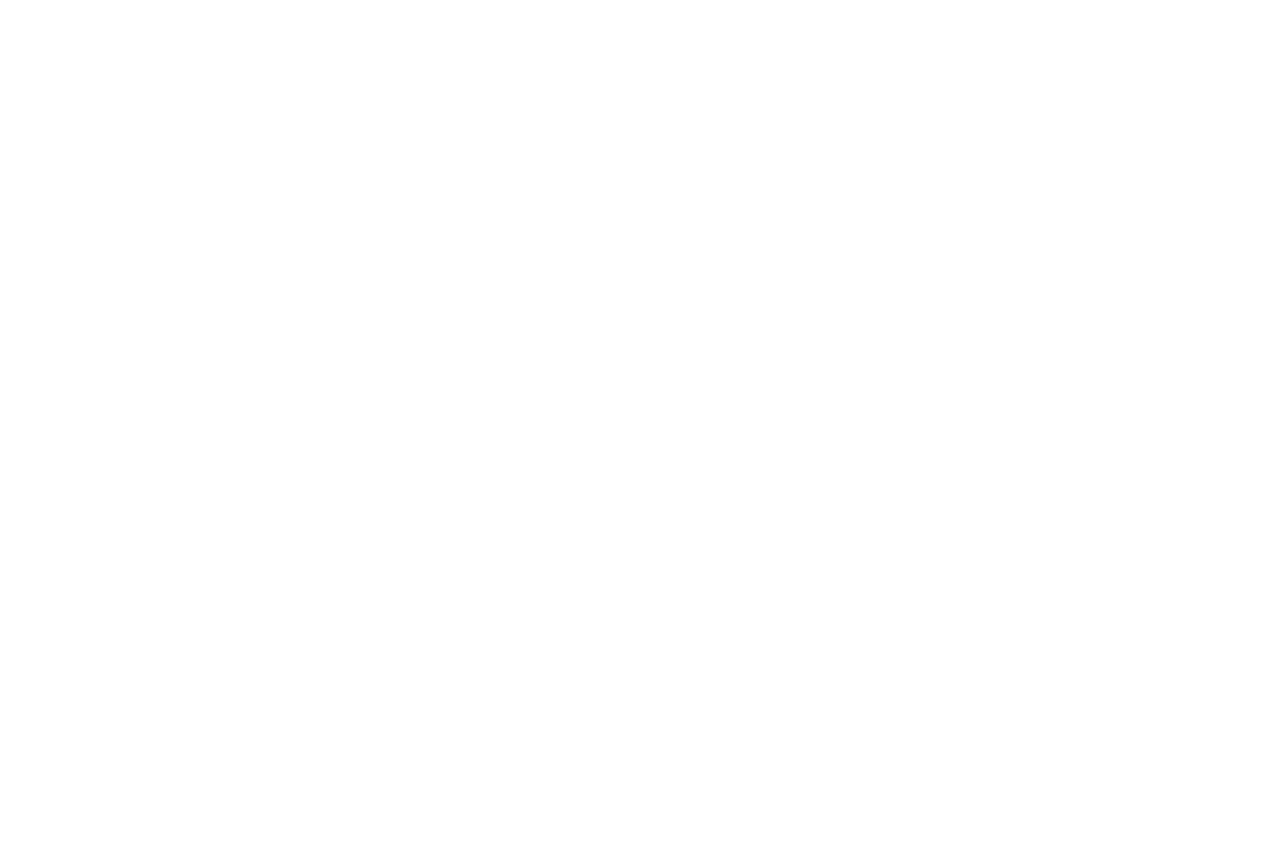
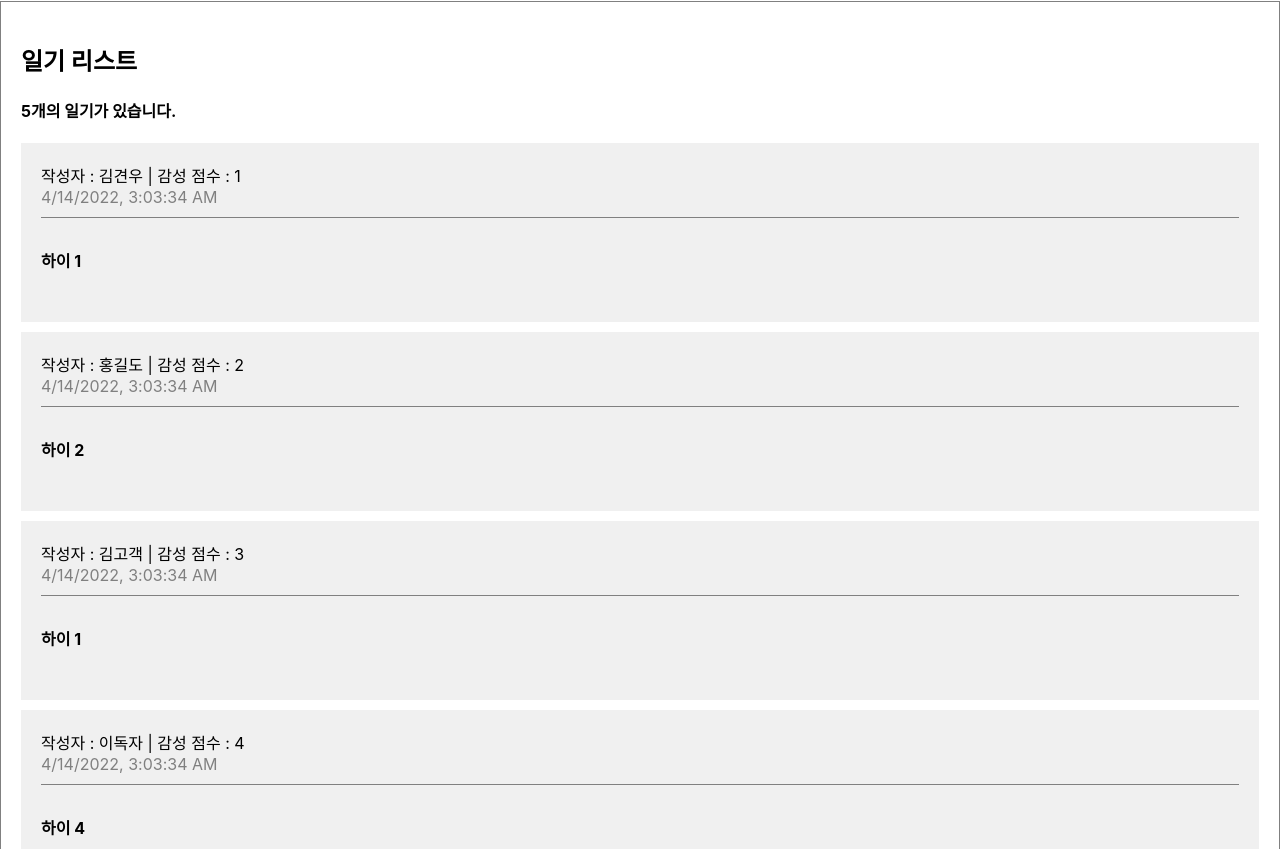
Before and after one commit to k2wackie/simplediary, a React (Create React App) app: page / in a window 1280 px wide. Shown: the part 491-1340 px from the top of the page. Before the commit the page ends 800 px from the top, so only its background shows below. Built offline with nearby package versions, Linux system fonts and the light colour scheme.

Commit message:
dummy List rendering

```diff
--- a/src/App.css
+++ b/src/App.css
@@ -26,3 +26,37 @@ textarea {
   padding: 10px;
   cursor: pointer;
 }
+
+/* List */
+.DiaryList {
+  border: 1px solid gray;
+  padding: 20px;
+  margin-top: 20px;
+}
+
+.diaryList h2 {
+  text-align: center;
+}
+
+/* Item */
+.DiaryItem {
+  background-color: rgb(240, 240, 240);
+  margin-bottom: 10px;
+  padding: 20px;
+}
+
+.DiaryItem .info {
+  border-bottom: 1px solid gray;
+  padding-bottom: 10px;
+  margin-bottom: 10px;
+}
+
+.DiaryItem .date {
+  color: gray;
+}
+
+.DiaryItem .content {
+  font-weight: bold;
+  margin-bottom: 30px;
+  margin-top: 30px;
+}
--- a/src/App.js
+++ b/src/App.js
@@ -1,10 +1,50 @@
 import "./App.css";
 import DiaryEditor from "./DiaryEditor";
+import DiaryList from "./DiaryList";
+
+const dummyList = [
+  {
+    id: 1,
+    author: "김견우",
+    content: "하이 1",
+    emotion: 1,
+    created_date: new Date().getTime(),
+  },
+  {
+    id: 2,
+    author: "홍길도",
+    content: "하이 2",
+    emotion: 2,
+    created_date: new Date().getTime(),
+  },
+  {
+    id: 3,
+    author: "김고객",
+    content: "하이 1",
+    emotion: 3,
+    created_date: new Date().getTime(),
+  },
+  {
+    id: 4,
+    author: "이독자",
+    content: "하이 4",
+    emotion: 4,
+    created_date: new Date().getTime(),
+  },
+  {
+    id: 5,
+    author: "박작가",
+    content: "하이 5",
+    emotion: 5,
+    created_date: new Date().getTime(),
+  },
+];
 
 function App() {
   return (
     <div className="App">
       <DiaryEditor />
+      <DiaryList diaryList={dummyList} />
     </div>
   );
 }
--- /dev/null
+++ b/src/DiaryItem.js
@@ -0,0 +1,16 @@
+const DiaryItem = ({ author, content, created_date, emotion, id }) => {
+  return (
+    <div className="DiaryItem">
+      <div className="info">
+        <span>
+          작성자 : {author} | 감성 점수 : {emotion}
+        </span>
+        <br />
+        <span className="date">{new Date(created_date).toLocaleString()}</span>
+      </div>
+      <div className="content">{content}</div>
+    </div>
+  );
+};
+
+export default DiaryItem;
--- /dev/null
+++ b/src/DiaryList.js
@@ -0,0 +1,22 @@
+import DiaryItem from "./DiaryItem";
+
+const DiaryList = ({ diaryList }) => {
+  console.log(diaryList);
+  return (
+    <div className="DiaryList">
+      <h2>일기 리스트</h2>
+      <h4>{diaryList.length}개의 일기가 있습니다.</h4>
+      <div>
+        {diaryList.map((it) => (
+          <DiaryItem key={it.id} {...it} />
+        ))}
+      </div>
+    </div>
+  );
+};
+
+DiaryList.defaultProps = {
+  diaryList: [],
+};
+
+export default DiaryList;
```
